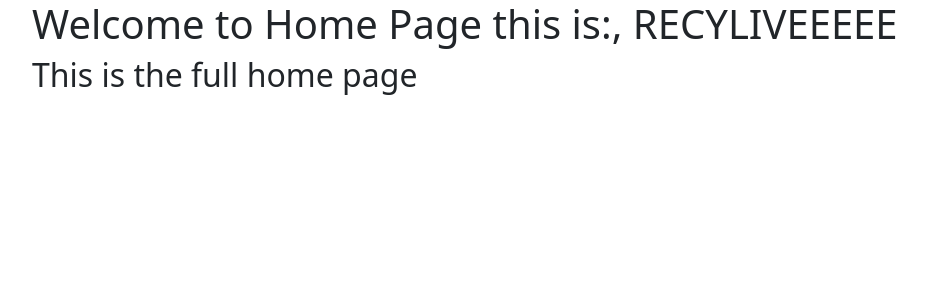
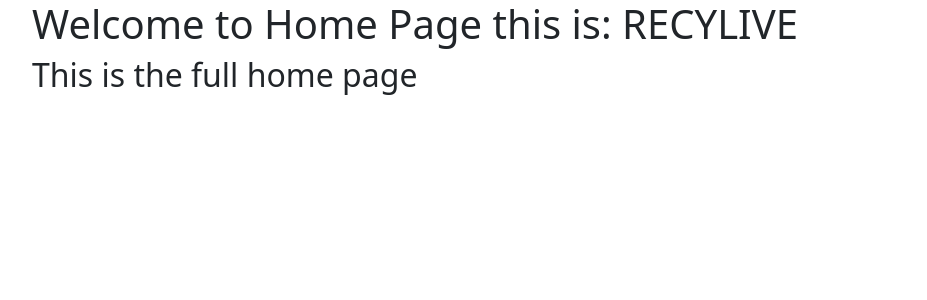
Before and after one commit to aristcub/Recylive, a Django app: page / in a window 1280 px wide. Shown: the top 300 px of the page, without its empty margins (50-977 px from the left). Run offline with Django 4.2, Linux system fonts and the light colour scheme.

Commit message:
Cambio Home

```diff
--- a/Recylive/templates/home.html
+++ b/Recylive/templates/home.html
@@ -3,6 +3,6 @@
     href="https://cdn.jsdelivr.net/npm/bootstrap@5.1.3/dist/css/bootstrap.min.css" rel="stylesheet" integrity="sha384-1BmE4kWBq78iYhFldvKuhfTAU6auU8tT94WrHftjDbrCEXSU1oBoqyl2QvZ6jIW3" crossorigin="anonymous">
 </head>
 <div class="container">
-<h1>Welcome to Home Page this is:, {{ name }}</h1>
+<h1>Welcome to Home Page this is:  {{ name }}</h1>
 <h2>This is the full home page</h2>
 </div>
--- a/Recylive/views.py
+++ b/Recylive/views.py
@@ -2,6 +2,6 @@ from django.shortcuts import render
 from django.http import HttpResponse
 
 def home(request):
-    return render (request, 'home.html',{'name':'RECYLIVEEEEE'})
+    return render (request, 'home.html',{'name':'RECYLIVE'})
 
 # Create your views here.
```
